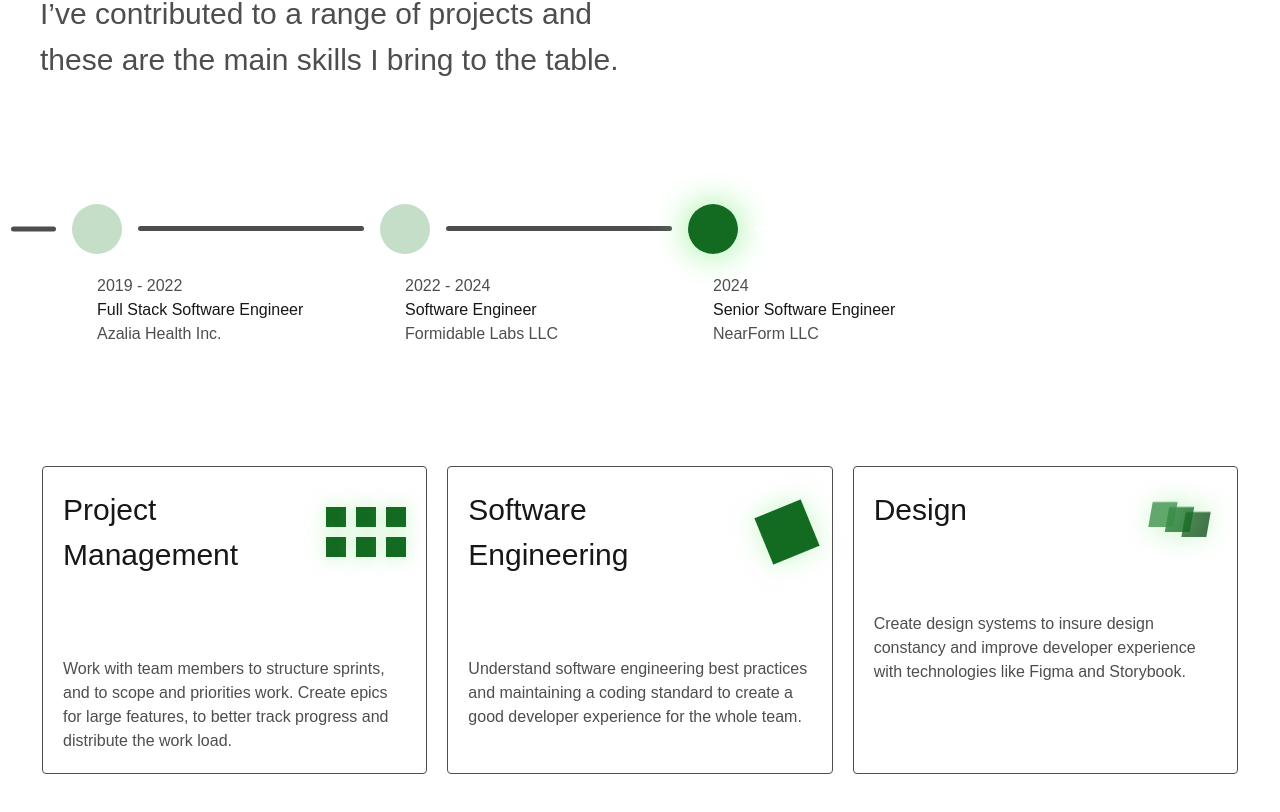
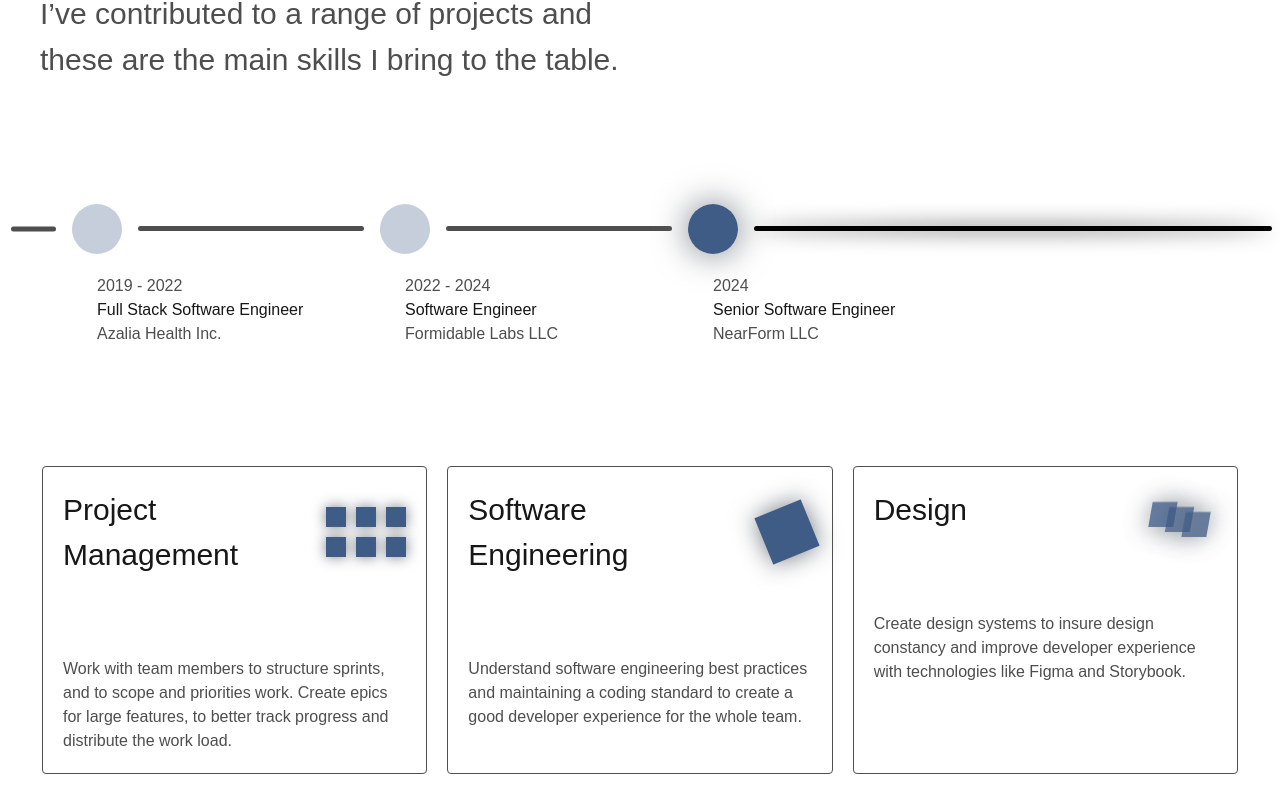
Before and after one commit to mwritter/portfolio-next, a Next.js app: page / in a window 1280 px wide. Shown: the part 1800-2612 px from the top of the page. Built offline with nearby package versions, Linux system fonts and the light colour scheme.

Commit message:
Fix colors

```diff
--- a/src/app/globals.css
+++ b/src/app/globals.css
@@ -4,6 +4,12 @@
   --background: #ffffff;
   --foreground: #171717;
   --light-grey: #4E4E4E;
+
+  --timeline-bar-color: #000;
+  --timeline-bar-color-glow: #000;
+
+  --accent-color: #3f5c86;
+  --accent-color-glow: rgb(118, 124, 132);
 }
 
 @theme inline {
@@ -19,6 +25,12 @@
   :root {
     --background: #0a0a0a;
     --foreground: #ededed;
+
+    --timeline-bar-color: #fff;
+    --timeline-bar-color-glow: #fff;
+    --accent-color: #402d9f;
+
+    --accent-color-glow: #2162ccd1;
   }
 }
 
--- a/src/components/SkillCard/SkillCard.module.css
+++ b/src/components/SkillCard/SkillCard.module.css
@@ -2,8 +2,8 @@
     position: relative;
     height: 50px;
     width: 50px;
-    box-shadow: 0 0 25px rgba(144, 238, 144, 0.5);
-    background-color: #136B22;
+    box-shadow: 0 0 25px var(--accent-color-glow);
+    background-color: var(--accent-color);
 }
 
 .skill-card-icon-pm {
@@ -13,18 +13,18 @@
     .skill-card-icon {
         height: 20px;
         width: 20px;
-        animation: glow 4s ease-in-out infinite alternate;
+        animation: glow 5s ease-in-out infinite alternate;
     }
 }
 
 
 @keyframes glow {
     0% {
-        box-shadow: 0 0 10px rgba(144, 238, 144, 0.5);
+        box-shadow: 0 0 5px var(--accent-color-glow);
     }
 
     100% {
-        box-shadow: 0 0 25px rgba(144, 238, 144, 0.5);
+        box-shadow: 0 0 15px var(--accent-color-glow);
     }
 }
 
@@ -55,13 +55,13 @@
             --start: -2px;
             --end: -10px;
             transform: translatey(15px) skewX(-10deg);
-            background-color: #0F521A;
+            background-color: var(--accent-color);
             animation: breath 5s linear infinite alternate;
         }
         &:nth-child(2) {
             --trans: translatey(10px) skewX(-10deg);
             transform: translatey(10px) skewX(-10deg);
-            background-color: #136B22;
+            background-color: var(--accent-color);
 
         }
         &:nth-child(3) {
@@ -69,7 +69,7 @@
             --start: 2px;
             --end: 10px;
             transform: var(--trans);
-            background-color: #3C924A;
+            background-color: var(--accent-color);
             animation: breath 5s linear infinite alternate;
         }
     }
--- a/src/components/Timeline/Timeline.module.css
+++ b/src/components/Timeline/Timeline.module.css
@@ -34,15 +34,15 @@
         position: absolute;
         inset: 0;
         border-radius: 100%;
-        box-shadow: 0px 0px 20px white;
+        box-shadow: 0px 0px 20px var(--timeline-bar-color-glow);
     }
 }
 
 @keyframes pulse {
     0% {
-        box-shadow: 0px 0px 20px lightgreen;
+        box-shadow: 0px 0px 20px var(--accent-color-glow);
     }
     100% {
-        box-shadow: 0px 0px 50px lightgreen;
+        box-shadow: 0px 0px 50px var(--accent-color-glow);
     }
 }
--- a/src/components/Timeline/Timeline.tsx
+++ b/src/components/Timeline/Timeline.tsx
@@ -65,10 +65,13 @@ const TimelineSection = ({
 const TimelineDot = ({ active }: { active?: boolean }) => {
   return (
     <div
-      className={cn("sm:h-[50px] sm:w-[50px] rounded-full bg-[#3C924A]/30", {
-        [styles["timeline-dot-active"]]: active,
-        "bg-[#136B22]": active,
-      })}
+      className={cn(
+        "sm:h-[50px] sm:w-[50px] rounded-full bg-[var(--accent-color)]/30",
+        {
+          [styles["timeline-dot-active"]]: active,
+          "bg-[var(--accent-color)]": active,
+        }
+      )}
     ></div>
   );
 };
@@ -86,7 +89,7 @@ const TimelineBar = ({
         "h-[5px] bg-light-grey rounded-lg flex-1",
         {
           [styles["timeline-bar-active"]]: active,
-          "bg-white": active,
+          "bg-[var(--timeline-bar-color)]": active,
         },
         className
       )}
```
